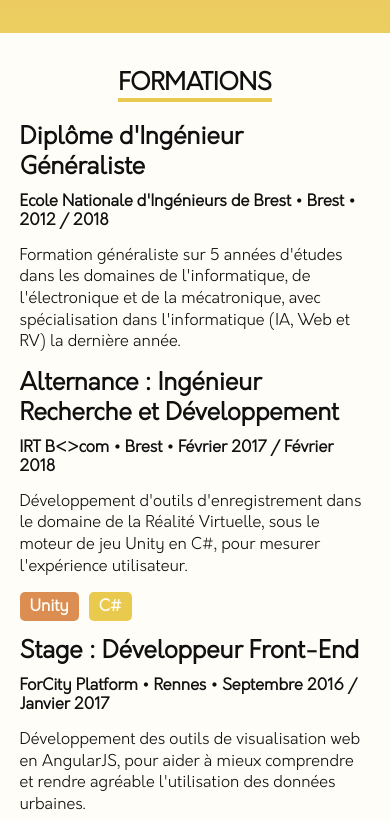
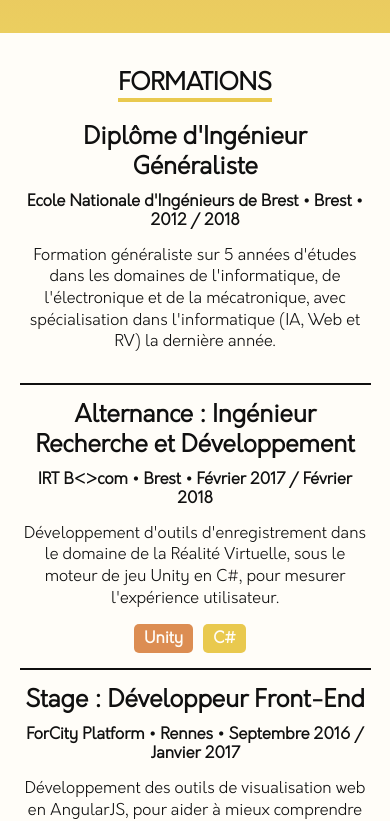
Before and after one commit to Spefire/CV, a Vue app: page / in a window 390 px wide. Shown: the part 1411-2232 px from the top of the page. Built offline with nearby package versions, Linux system fonts and the light colour scheme; what vue-typed-js would draw is missing.

Commit message:
Fix(education): Fix display bloc on mobile

```diff
--- a/src/styles/views.scss
+++ b/src/styles/views.scss
@@ -151,6 +151,15 @@
     margin-bottom: 15px;
   }
 
+  &.without-padding {
+    padding: 0 0 15px 0;
+
+    &:not(:last-child) {
+      border-radius: 0;
+      border-bottom: 2px solid $black-color;
+    }
+  }
+
   @include mobile-only {
     text-align: center;
     flex-direction: column;
@@ -160,6 +169,10 @@
 .tools {
   display: flex;
   flex-direction: row;
+
+  @include mobile-only {
+    justify-content: center;
+  }
 
   .tool {
     width: fit-content;
@@ -291,12 +304,6 @@
   }
 }
 
-.education-section {
-  .tools {
-    margin-bottom: 15px;
-  }
-}
-
 .skills-section, .languages-section {
   ul {
     @include mobile-only {
--- a/src/views/education/Education.vue
+++ b/src/views/education/Education.vue
@@ -4,7 +4,11 @@
       <h2 class="section-title">Formations</h2>
     </div>
     <div class="section-right-layout">
-      <div v-for="(educ, index) in educList" :key="index">
+      <div
+        v-for="(educ, index) in educList"
+        :key="index"
+        class="bloc without-padding"
+      >
         <h2>{{ educ.name }}</h2>
         <h3>{{ educ.place }} • {{ educ.city }} • {{ educ.date }}</h3>
         <p v-html="educ.description"></p>
```
